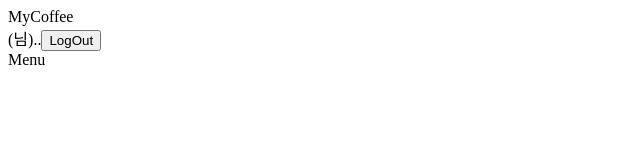
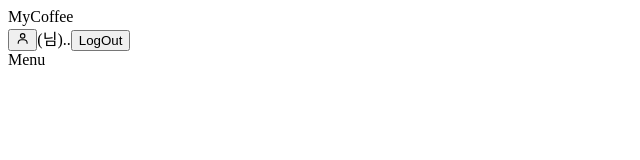
Before and after one commit to dongsuseo/MyCoffee, a React (Create React App) app in the folder Project/mycoffee/: page / in a window 1280 px wide. Shown: the top 160 px of the page, without its empty margins (0-640 px from the left). Built offline with nearby package versions, Linux system fonts and the light colour scheme.

Commit message:
[ADD] 로그인 아이콘 추가

```diff
--- a/Project/mycoffee/src/components/Top/Menu/Login/Login.js
+++ b/Project/mycoffee/src/components/Top/Menu/Login/Login.js
@@ -1,5 +1,6 @@
 import React, { useState } from "react";
 import { useRecoilState, useRecoilValue } from "recoil";
+import {BiUser} from "react-icons/bi";
 
 import Modal from "./LoginModal";
 import {Link} from "react-router-dom";
@@ -22,12 +23,19 @@ const Login = () => {
     <div>
       {isLoggedIn ? (
         <div>
+          <Link to={"/login"}>
+            <button>
+              <BiUser />
+            </button>
+          </Link>
           {`${Email}(님)..`}
           <button onClick={logOutHandler}>LogOut</button>
         </div>
       ) : (
         <Link to={"/login"}>
-          <button>Login</button>
+          <button>
+            <BiUser />
+          </button>
         </Link>
       )}
     </div>
```
